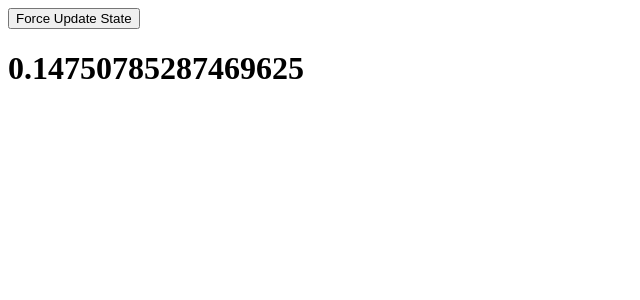
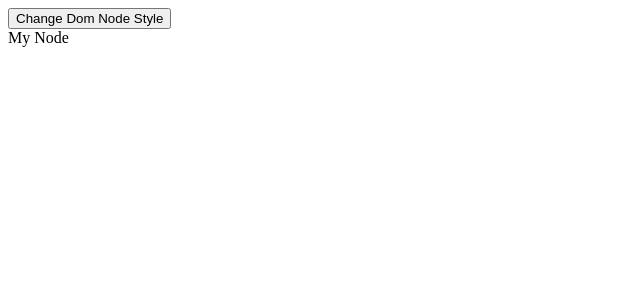
Before and after one commit to stonefishy/react-training, a React app: page / in a window 1280 px wide. Shown: the top 300 px of the page, without its empty margins (0-640 px from the left). Built offline with nearby package versions, Linux system fonts and the light colour scheme.

Commit message:
training for get dom node by using react-dom

```diff
--- a/main.js
+++ b/main.js
@@ -11,6 +11,7 @@ import ReactDom from 'react-dom';
 // import StatePropsApp from './props/StatePropsApp.jsx';
 // import App from './validating_props/App.jsx';
 // import App from './set_state/App.jsx';
-import App from './force_update/App.jsx';
+// import App from './force_update/App.jsx';
+import App from './react_dom/App.jsx';
 
 ReactDom.render(<App />, document.getElementById('app'));
--- /dev/null
+++ b/react_dom/App.jsx
@@ -0,0 +1,26 @@
+import React from 'react';
+import ReactDom from 'react-dom';
+
+class App extends React.Component {
+	constructor() {
+		super();
+
+		this.findDomNodeHandler = this.findDomNodeHandler.bind(this);
+	}
+
+	findDomNodeHandler() {
+		let target = document.getElementById('myNode');
+		ReactDom.findDOMNode(target).style.color = 'red';
+	}
+
+	render() {
+		return(
+			<div>
+				<button onClick={this.findDomNodeHandler}>Change Dom Node Style</button>
+				<div id="myNode">My Node</div>
+			</div>
+		);
+	}
+}
+
+export default App;
```
